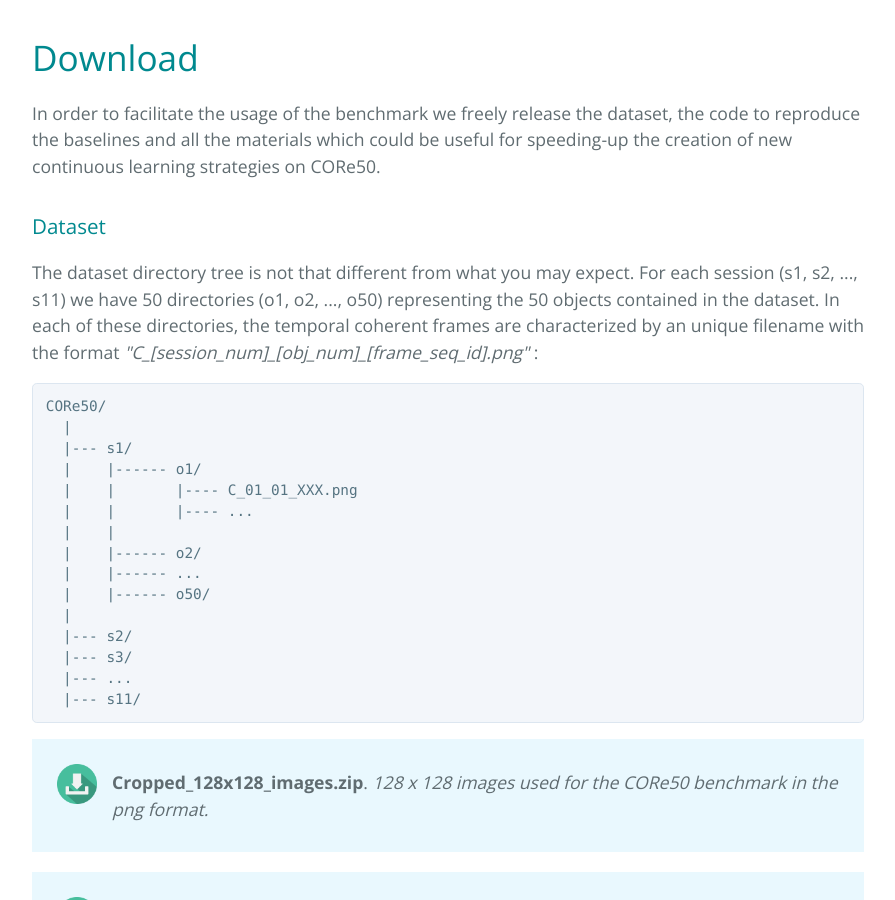
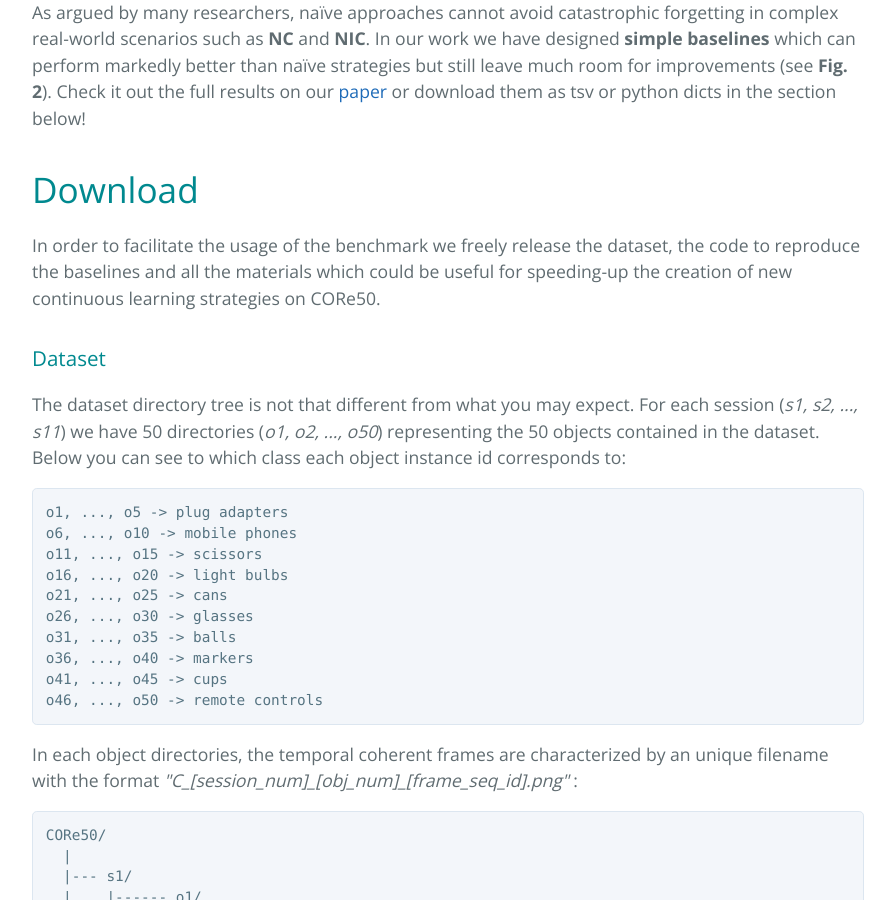
Before and after one commit to vlomonaco/core50, a Jekyll site: the page built from index.html, in a window 1280 px wide and 900 px high, scrolled down 3932 px. Shown: the whole window, without its empty margins (192-1087 px from the left). Built offline with Jekyll 4.4.1, drawn with Linux system fonts in a browser that asks for light colours; the list of posts is cut into pages by our own code; some of the changed text lies outside the part shown.

Commit message:
added few links, obj mapping

```diff
--- a/index.html
+++ b/index.html
@@ -30,8 +30,9 @@
 <p><strong>Fig.1</strong> <i>Example images of the 50 objects in CORe50. Each column denotes one of the 10 categories.</i> </p>
 </div><br>
 <p>
+The presence of <strong>temporal coherent</strong> sessions (i.e., videos where the objects gently move in front of the camera) is another key feature since temporal smoothness can be used to simplify object detection, improve classification accuracy and to address <strong>semi-supervised</strong> (or <strong>unsupervised</strong>) scenarios.<br><br>
 
-In <strong>Fig. 1</strong> you can see some image examples of the 50 objects in CORe50 where each column denotes one of the 10 categories and each row a different object. The full dataset consists of 164,866 128×128 RGB-D images: 11 sessions × 50 objects × (around 300) frames per session. Three of the eleven sessions (#3, #7 and #10) have been selected for test and the remaining 8 sessions are used for training. We tried to balance as much as possible the difficulty of training and test session with respect to: indoor/outdoor, holding hand (left or right) and complexity of the background. For more information about the dataset take a look a the section "<strong>CORe50</strong>" in the <a href="">paper</a>.
+In <strong>Fig. 1</strong> you can see some image examples of the 50 objects in CORe50 where each column denotes one of the 10 categories and each row a different object. The full dataset consists of 164,866 128×128 RGB-D images: 11 sessions × 50 objects × (around 300) frames per session. Three of the eleven sessions (#3, #7 and #10) have been selected for test and the remaining 8 sessions are used for training. We tried to balance as much as possible the difficulty of training and test session with respect to: indoor/outdoor, holding hand (left or right) and complexity of the background. For more information about the dataset take a look a the section "<strong>CORe50</strong>" in the <a href="https://128.84.21.199/pdf/1705.03550">paper</a>.
 </p>
 	<a name="benchmark"></a>
   <h1>Benchmark</h1>
@@ -52,14 +53,26 @@
 <p><strong>Fig. 2</strong> <i>Mid-CaffeNet accuracy in the NI, NC and NIC scenarios (average over 10 runs).</i> </p>
 </div><br>
 
-As argued by many researchers, naïve approaches cannot avoid catastrophic forgetting in complex real-world scenarios such as <strong>NC</strong> and <strong>NIC</strong>. In our work we have designed <strong>simple baselines</strong> which can perform markedly better than naïve strategies but still leave much room for improvements (see <strong> Fig. 2</strong>). Check it out the full results on our <a href="">paper</a> or download them as tsv or python dicts in the section below!
+As argued by many researchers, naïve approaches cannot avoid catastrophic forgetting in complex real-world scenarios such as <strong>NC</strong> and <strong>NIC</strong>. In our work we have designed <strong>simple baselines</strong> which can perform markedly better than naïve strategies but still leave much room for improvements (see <strong> Fig. 2</strong>). Check it out the full results on our <a href="https://128.84.21.199/pdf/1705.03550">paper</a> or download them as tsv or python dicts in the section below!
 
 	<a name="download"></a>
   <h1>Download</h1>
 	In order to facilitate the usage of the benchmark we freely release the dataset, the code to reproduce the baselines and all the materials which could be useful for speeding-up the creation of new continuous learning strategies on CORe50. <br>
 
 <h3> Dataset </h3>
-<p>The dataset directory tree is not that different from what you may expect. For each session (s1, s2, ..., s11) we have 50 directories (o1, o2, ..., o50) representing the 50 objects contained in the dataset. In each of these directories, the temporal coherent frames are characterized by an unique filename with the format <i>"C_[session_num]_[obj_num]_[frame_seq_id].png"</i> :</p>
+<p>The dataset directory tree is not that different from what you may expect. For each session (<i>s1, s2, ..., s11</i>) we have 50 directories (<i>o1, o2, ..., o50</i>) representing the 50 objects contained in the dataset. Below you can see to which class each object instance id corresponds to:
+<pre><code>o1, ..., o5 -> plug adapters
+o6, ..., o10 -> mobile phones
+o11, ..., o15 -> scissors
+o16, ..., o20 -> light bulbs
+o21, ..., o25 -> cans
+o26, ..., o30 -> glasses
+o31, ..., o35 -> balls
+o36, ..., o40 -> markers
+o41, ..., o45 -> cups
+o46, ..., o50 -> remote controls
+</code></pre>
+In each object directories, the temporal coherent frames are characterized by an unique filename with the format <i>"C_[session_num]_[obj_num]_[frame_seq_id].png"</i> :</p>
 <pre><code>CORe50/
   |
   |--- s1/
```
